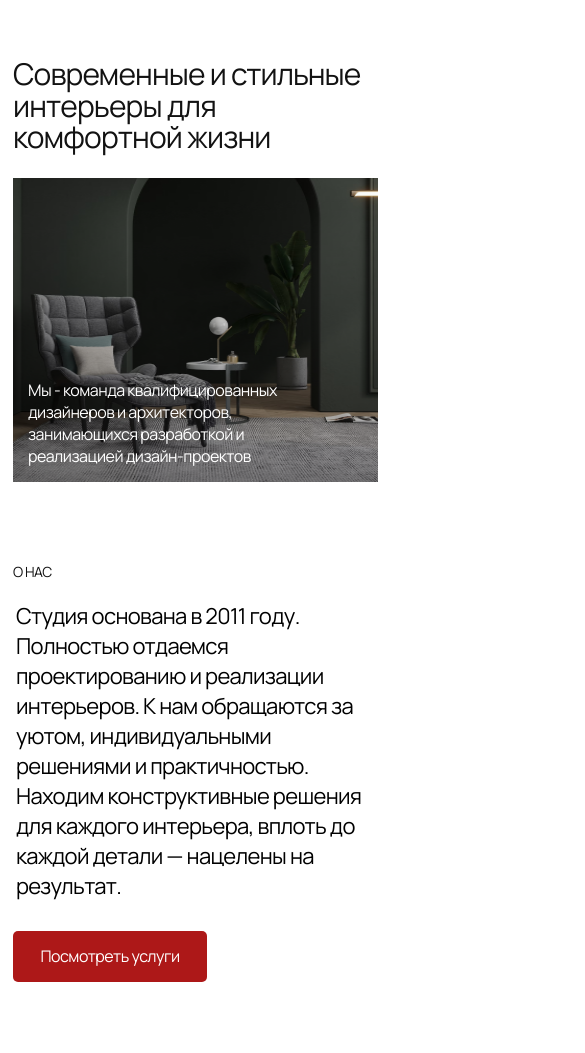
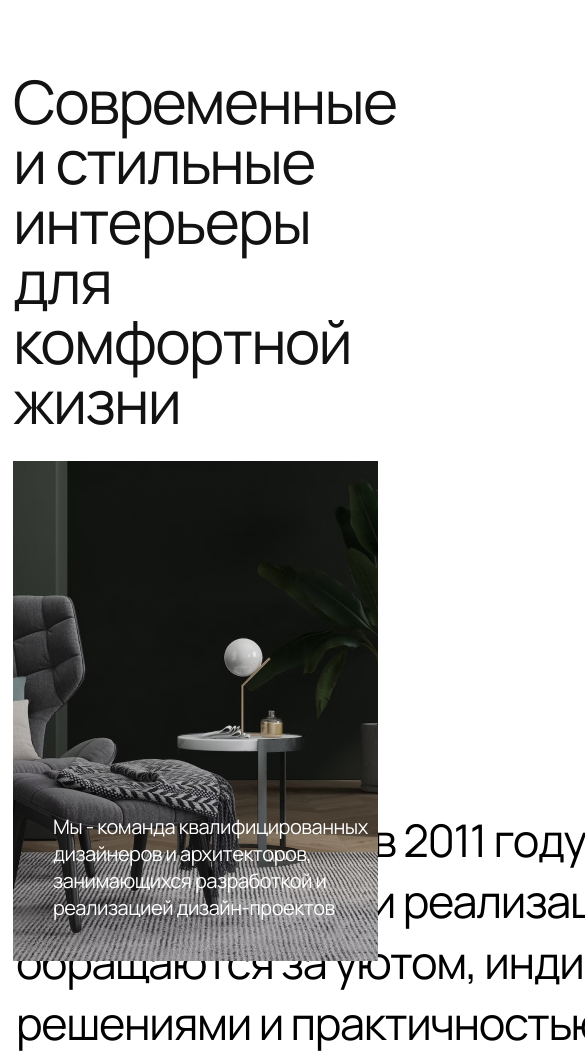
Before and after one commit to usepixel/metrika, a plain HTML site: page index.html in a window 390 px wide. Shown: the part 52-1105 px from the top of the page, 585 px wide, since content can reach past the window. Drawn offline with Linux system fonts and the light colour scheme.

Commit message:
Add files via upload

```diff
--- a/index.html
+++ b/index.html
@@ -37,16 +37,18 @@
         </div>
     </header>
     <main class="main">
-        <section class="about">
+        <section class="about_top">
             <div class="container">
-                <div class="about__top-wrapper">
-                    <h1 class="title">Современные и стильные интерьеры для комфортной жизни</h1>
-                    <div class="about__img-wrapper">
-                        <img class="about__img" src="./img/about__img-PC.png" alt="картинка">
-                        <p class="about__text">Мы - команда квалифицированных дизайнеров и архитекторов, занимающихся разработкой и реализацией дизайн-проектов</p>
-                    </div>
+                <h1 class="title">Современные и стильные интерьеры для комфортной жизни</h1>
+                <div class="about__img-wrapper">
+                    <img class="about__img" src="./img/about__img-PC.png" alt="картинка">
+                    <p class="about__text">Мы - команда квалифицированных дизайнеров и архитекторов, занимающихся разработкой и реализацией дизайн-проектов</p>
                 </div>
-                <div class="about__bottom-wrapper">
+            </div>
+        </section>
+        <section class="about_bottom">
+            <div class="container">
+                <div class="about_bottom__wrapper">
                     <h2 class="section_name section_name--margin">О НАС</h2>
                     <p class="about__us">Студия основана в 2011 году. Полностью отдаемся проектированию и реализации интерьеров. К нам обращаются за уютом, индивидуальными решениями и практичностью. Находим конструктивные решения для каждого интерьера, вплоть до каждой детали — нацелены на результат.</p>
                     <div class="about__view-services">
--- a/styles/about.css
+++ b/styles/about.css
@@ -1,10 +1,7 @@
-.about{
+.about_top{
     margin-top: 70px;
-}
-.about__top-wrapper{
-    width: 1150px;
+    width: 100%;
     height: 650px;
-    position: relative;
 }
 .title{
     max-width: 956px;
@@ -14,13 +11,15 @@
     color: #121212;
 }
 .about__img-wrapper{
-    width: 1150px;
+    width: 100%;
     height: 500px;
     margin-top: 30px;
+    position: relative;
 }
 .about__img{
     width: 100%;
     height: 100%;
+    object-fit: cover;
 }
 .about__text{
     position: absolute;
@@ -31,10 +30,13 @@
     color: #FFFFFF;
     max-width: 430px;
 }
-.about__bottom-wrapper{
-    width: 1051px;
+.about_bottom{
+    width: 100%;
     height: 518px;
     margin-top: 150px;
+}
+.about_bottom__wrapper{
+    width: 1051px;
 }
 .about__us{
     font-size: 45px;
@@ -62,84 +64,9 @@
     text-underline-offset: 7px;
 
 }
-@media (max-width: 1024px){
-    .about{
+@media(max-width: 1024px){
+    .about_top{
         margin-top: 74px;
-    }
-    .about__top-wrapper{
-        width: 100%;
         height: 550px;
     }
-    .title{
-        width: 802px;
-        font-size: 50px;
-    }
-    .about__img-wrapper{
-        width: 100%;
-        height: 400px;
-
-    }
-    .about__img{
-        content: url("../img/about__image-tablet.png");
-    }
-    .about__text{
-        bottom: 30px;
-        color: #FFFFFF;
-        width: 430px;
-    }
-    .about__bottom-wrapper{
-        width: 693px;
-        height: 488px;
-        margin-top: 120px;
-    }
-    .about__us{
-        font-size: 35px;
-        line-height: 48px;
-    }
 }
-@media (max-width: 768px){
-    .about{
-        margin-top: 61px;
-    }
-    .about__top-wrapper{
-        height: 100%;
-    }
-    .title{
-        width: 100%;
-        font-size: 30px;
-        line-height: 31.62px;
-    }
-    .about__img-wrapper{
-        width: 100%;
-        height: 304px;
-        margin-top: 25px;
-    }
-    .about__img{
-        content: url('../img/about__image-phone.png');
-    }
-    .about__text{
-        left: 15px;
-        bottom: 15px;
-        width: 312px;
-        font-size: 16px;
-        line-height: 22px;
-    }
-    .about__bottom-wrapper{
-        width: 100%;
-        height: 420px;
-        margin-top: 80px;
-    }
-    .about__us{
-        font-size: 22px;
-        line-height: 30px;
-    }
-    .about__view-services{
-        width: 194px;
-        height: 51px;
-        line-height: 51px;
-    }
-    .about__view-link--hover{
-        font-size: 16px;
-    }
-
-}
--- a/styles/default.css
+++ b/styles/default.css
@@ -8,6 +8,7 @@ body{
 }
 .container{
     max-width: 1180px;
+    width: 100%;
     margin: 0px auto;
     padding: 0px 15px;
 }
```
